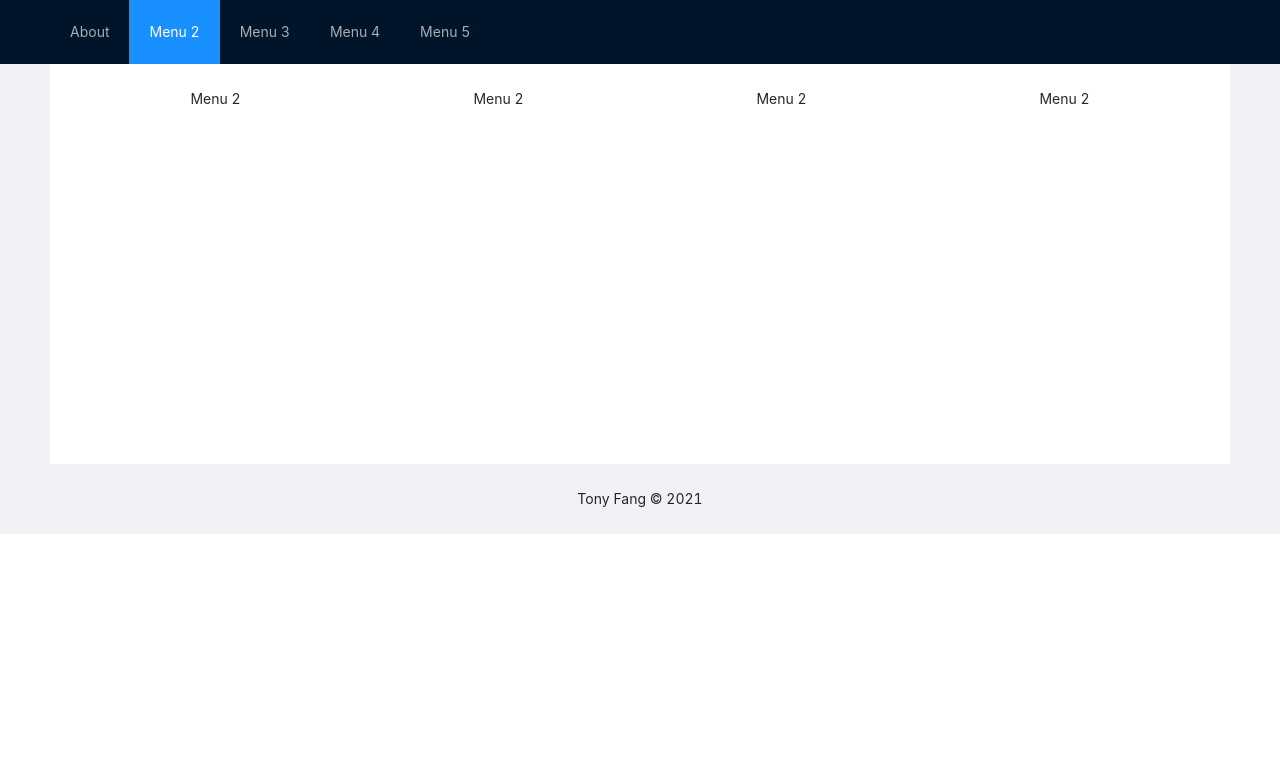
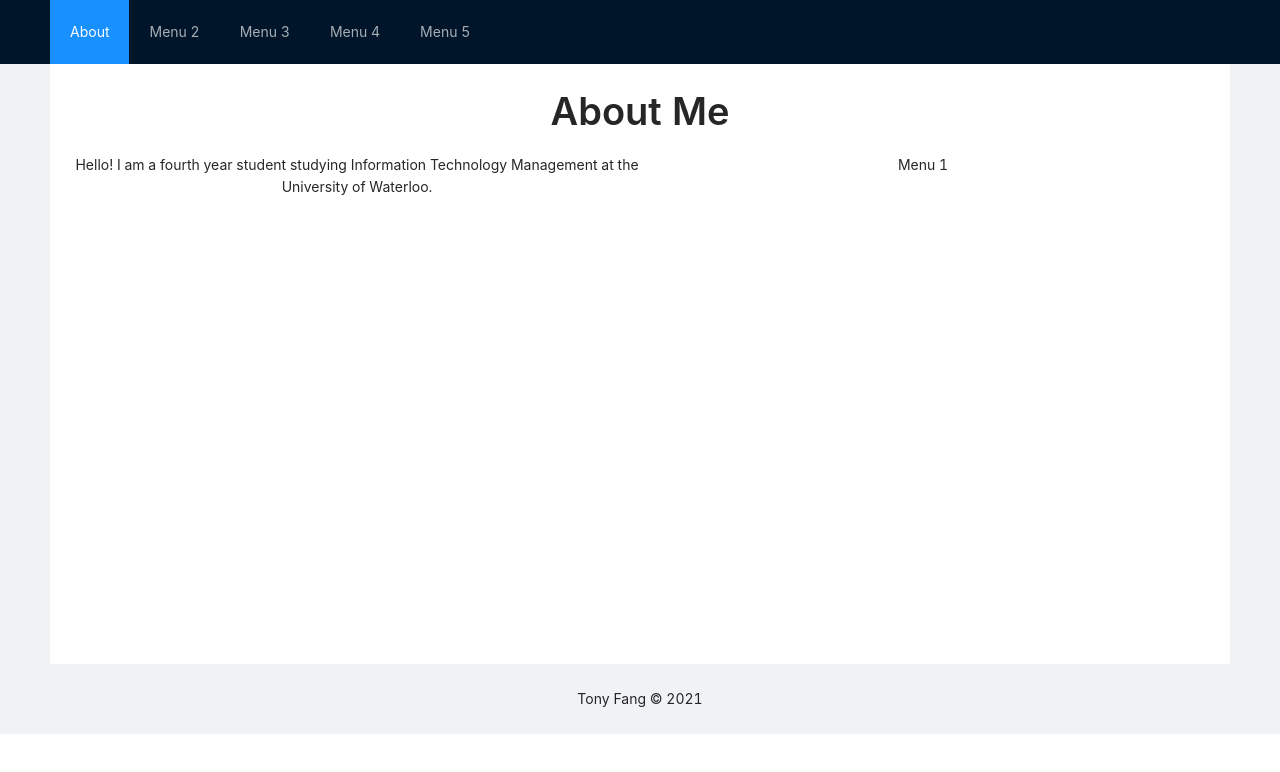
Before and after one commit to landf2000/reactAppClient, a React (Create React App) app: page / in a window 1280 px wide. Shown: the top 772 px of the page. Built offline with nearby package versions, Linux system fonts and the light colour scheme.

Commit message:
about me page created

```diff
--- a/src/App.css
+++ b/src/App.css
@@ -40,7 +40,7 @@
 }
 
 .site-layout-content {
-  min-height: 400px;
+  min-height: 600px;
   padding: 24px;
   background: #fff;
 }
@@ -55,3 +55,12 @@
   float: right;
   margin: 16px 0 16px 24px;
 }
+
+.text-center {
+  text-align: center!important;
+}
+
+.vertical-align {
+  margin-top:  auto;
+  margin-bottom:  auto;
+}
--- a/src/App.js
+++ b/src/App.js
@@ -1,9 +1,10 @@
 import React, { useState, Component } from "react";
 import logo from './logo.svg';
 import './App.css';
-import { Button, Layout, Menu, Breadcrumb, Row, Col } from 'antd';
+import { Button, Layout, Menu, Breadcrumb, Row, Col, Typography } from 'antd';
 
 const { Header, Content, Footer } = Layout;
+const { Title } = Typography;
 
 
 class Menu1 extends Component {
@@ -14,26 +15,25 @@ class Menu1 extends Component {
     return (
       <div className="site-layout-content">
         <Row justify="center">
-          <a href="/tony-resume.pdf"> Test </a>
-          <Breadcrumb style={{ margin: '16px 0' }}>
-            <Breadcrumb.Item>Home</Breadcrumb.Item>
-            <Breadcrumb.Item>List</Breadcrumb.Item>
-            <Breadcrumb.Item>App</Breadcrumb.Item>
-          </Breadcrumb>
+          <Title> About Me </Title>
         </Row>
         <Row>
-            <Col span={6}>
-              Menu 1
-            </Col>
-            <Col span={6}>
-              Menu 1
-            </Col>
-            <Col span={6}>
-              Menu 1
-            </Col>
-            <Col span={6}>
-              Menu 1
-            </Col>
+          <Col className="vertical-align text-center" span={12}>
+            <Row justify="end">
+              <p>
+                Hello!
+                I am a fourth year student studying Information Technology Management at the University of Waterloo.
+              </p>
+            </Row>
+            <Row>
+              <p>
+
+              </p>
+            </Row>
+          </Col>
+          <Col span={12}>
+            Menu 1
+          </Col>
         </Row>
       </div>
     )
@@ -148,7 +148,7 @@ class Menu5 extends Component {
 class App extends Component {
   constructor() {
     super();
-    this.state = {click: "2"};
+    this.state = {click: "1"};
 
     this.handleClick = this.handleClick.bind(this);
     this.menuSelector = this.menuSelector.bind(this);
@@ -181,7 +181,7 @@ class App extends Component {
       <div className="App">
         <Layout className="layout">
         <Header>
-          <Menu onClick={this.handleClick} theme="dark" mode="horizontal" defaultSelectedKeys={['2']}>
+          <Menu onClick={this.handleClick} theme="dark" mode="horizontal" defaultSelectedKeys={['1']}>
             <Menu.Item key={1}>About</Menu.Item>
             <Menu.Item key={2}>Menu 2</Menu.Item>
             <Menu.Item key={3}>Menu 3</Menu.Item>
```
